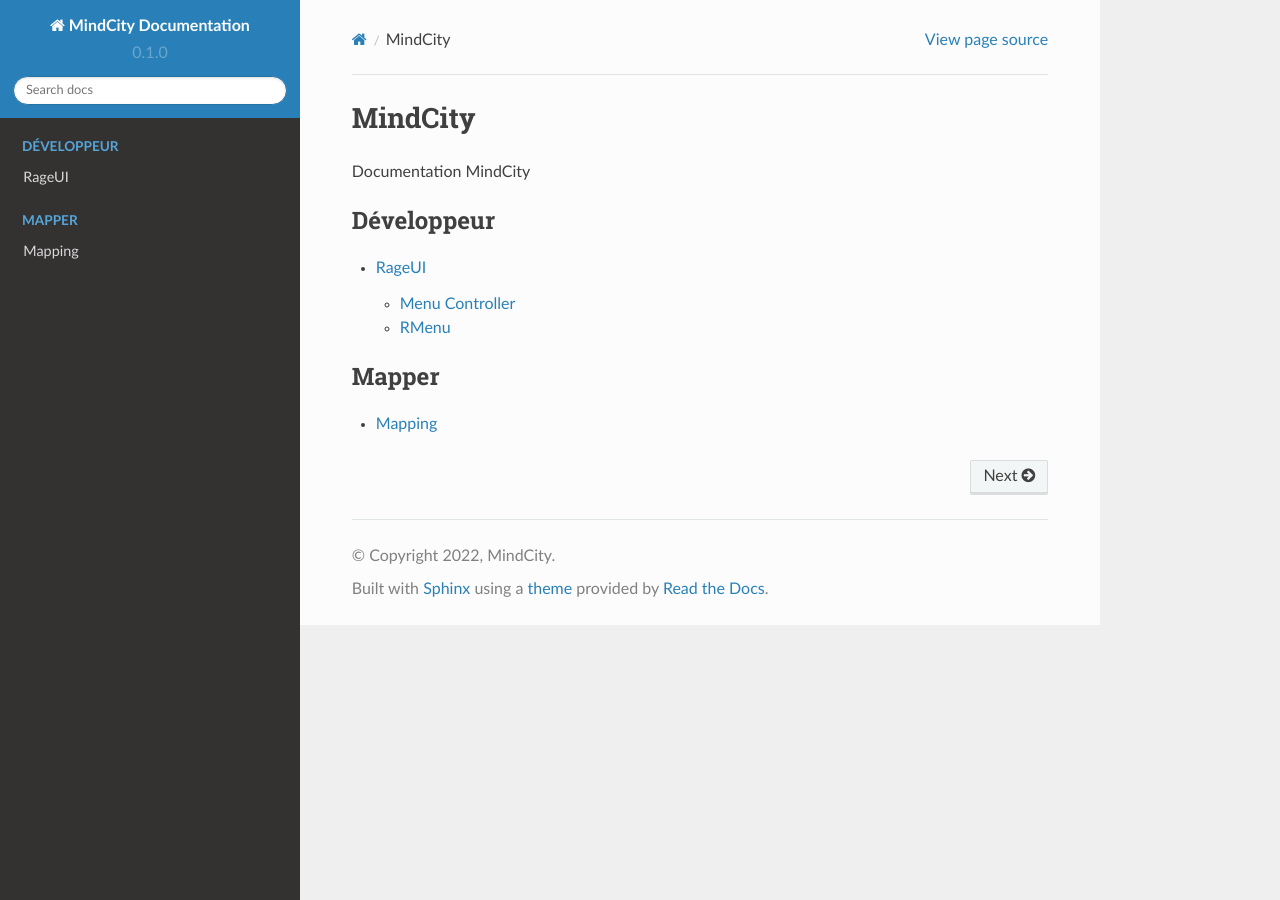
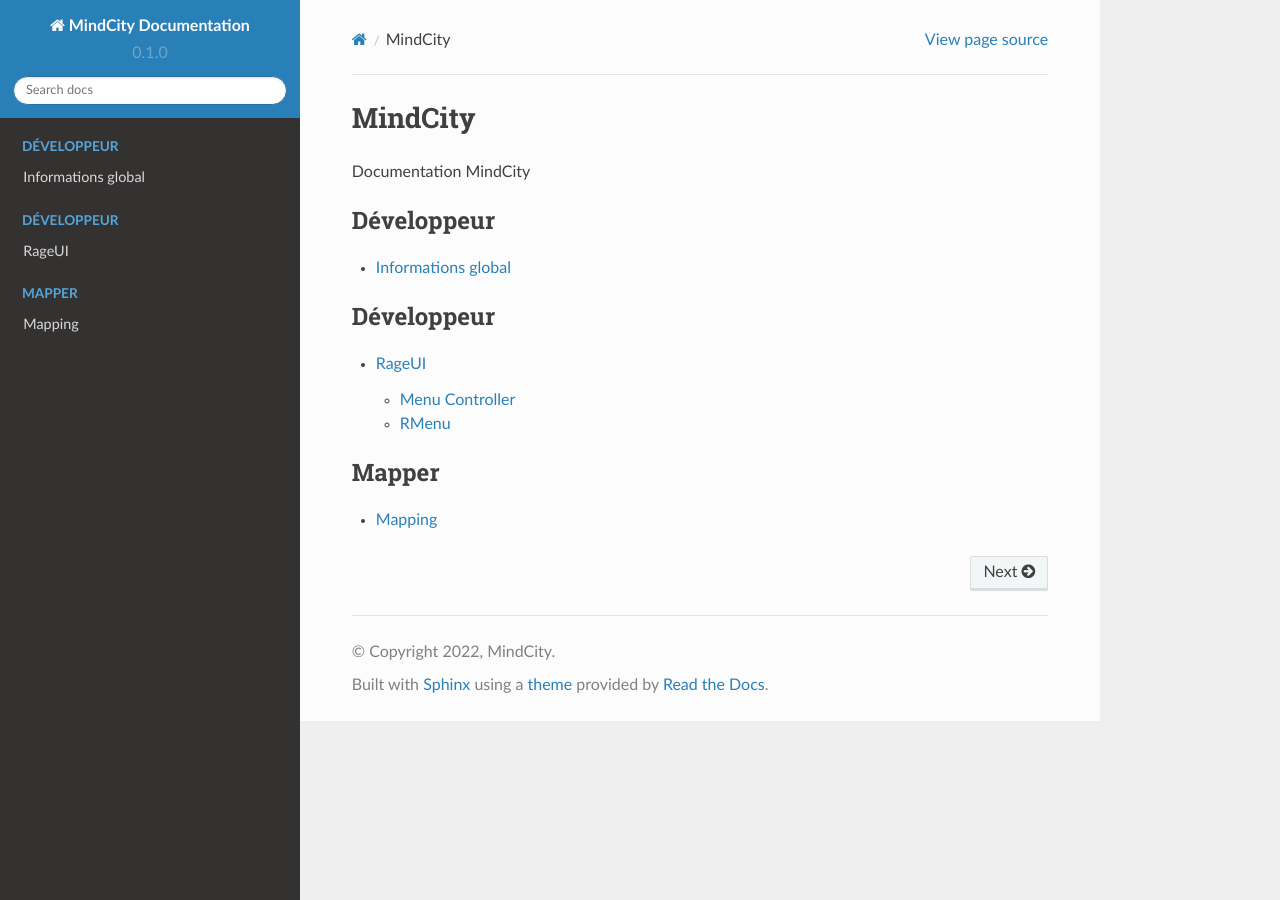
Before and after one commit to JustMordeckai/MindCity-Documentation, a Sphinx documentation site: the page built from docs/source/index.rst, in a window 1280 px wide. Built offline with Sphinx 7.4.7 and the Read the Docs theme 2.0.0, drawn with Linux system fonts in a browser that asks for light colours.

Commit message:
Add Global Information

```diff
--- /dev/null
+++ b/docs/source/global/global_main.rst
@@ -0,0 +1,4 @@
+Informations global
+===================
+
+Vous retrevourez dans cette catégorie les divers informations nécessaires à votre administration, vos tests, ou bien à un simple passage sur le serveur de dev.
--- a/docs/source/index.rst
+++ b/docs/source/index.rst
@@ -2,6 +2,13 @@
 ===================================
 
 Documentation MindCity
+
+.. toctree::
+   :caption: Développeur
+   :titlesonly:
+   :glob:
+
+   global/global_main
 
 .. toctree::
    :caption: Développeur
```
